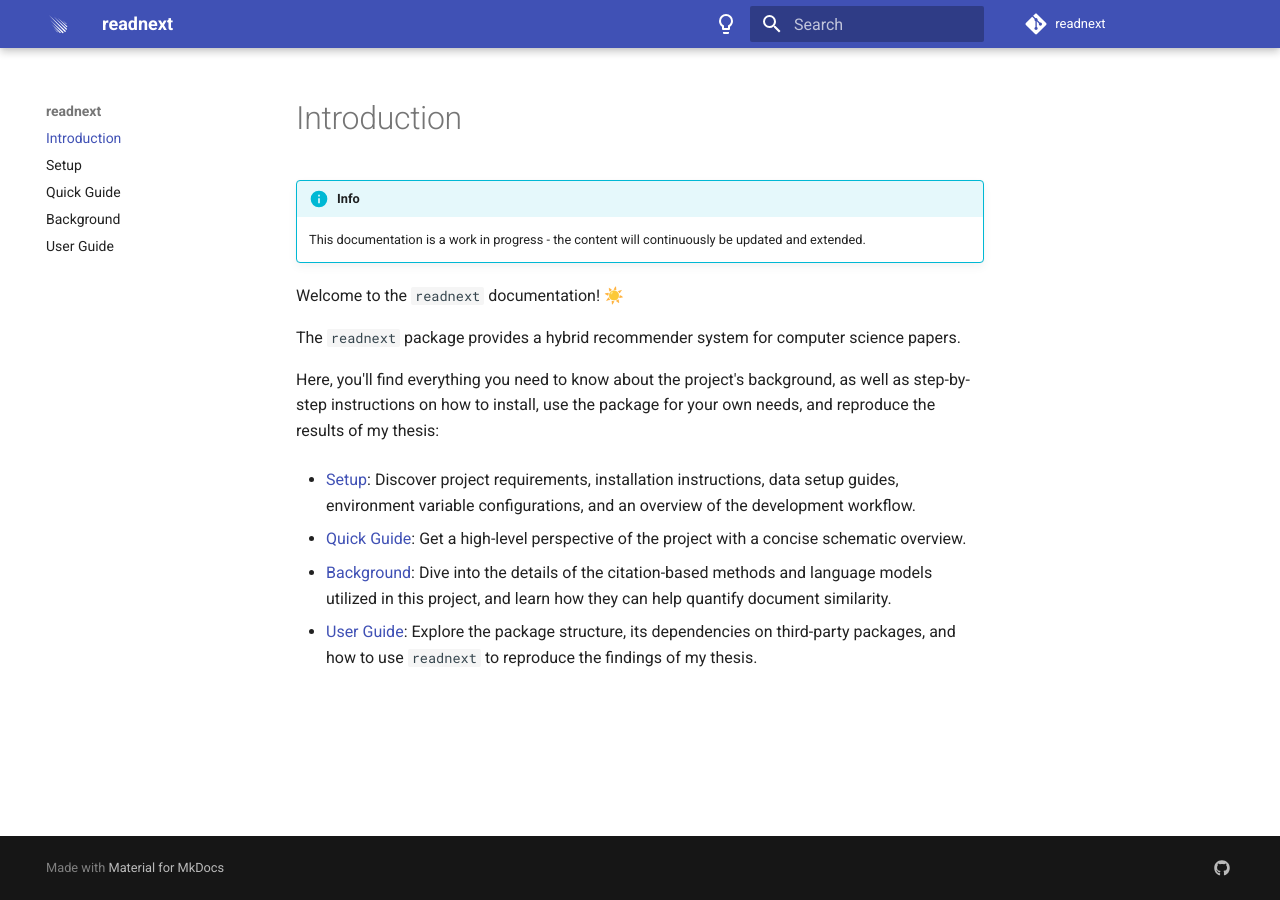
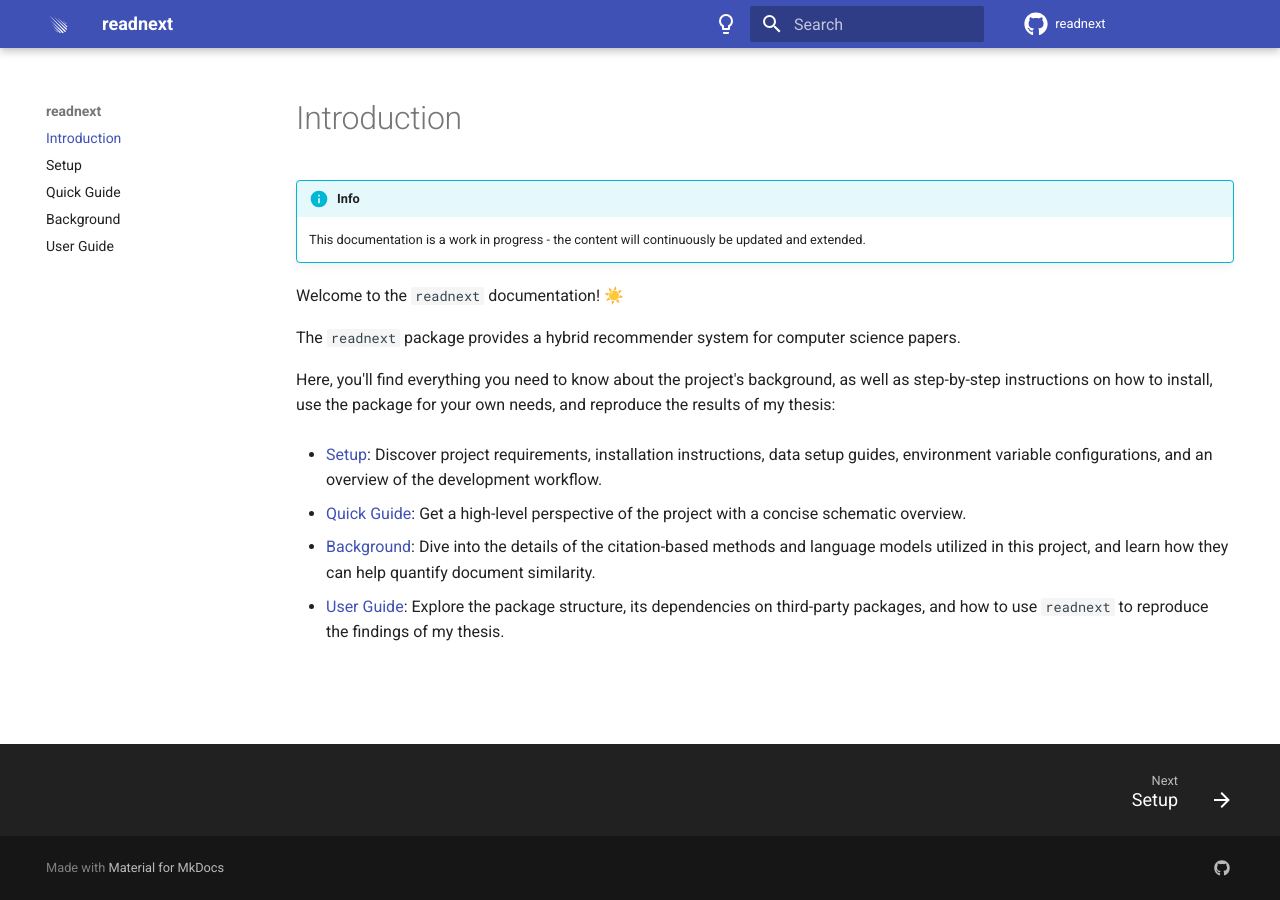
Before and after one commit to joel-beck/readnext, an MkDocs documentation site: the page built from docs/index.md, in a window 1280 px wide. Built offline with MkDocs 1.6.1 and Material for MkDocs 9.7.7, drawn with Linux system fonts in a browser that asks for light colours; comment, search, counter and statistics services are not loaded.

Commit message:
cleaned up mkdocs.yml (#56)

```diff
--- /dev/null
+++ b/docs/javascripts/mathjax.js
@@ -0,0 +1,16 @@
+window.MathJax = {
+  tex: {
+    inlineMath: [["\\(", "\\)"]],
+    displayMath: [["\\[", "\\]"]],
+    processEscapes: true,
+    processEnvironments: true,
+  },
+  options: {
+    ignoreHtmlClass: ".*|",
+    processHtmlClass: "arithmatex",
+  },
+};
+
+document$.subscribe(() => {
+  MathJax.typesetPromise();
+});
--- a/mkdocs.yml
+++ b/mkdocs.yml
@@ -9,16 +9,19 @@ theme:
   name: material
   icon:
     logo: material/meteor # built-in icon search at https://squidfunk.github.io/mkdocs-material/reference/icons-emojis/?h=ic#search # noqa
+    repo: fontawesome/brands/github
   features:
     - content.code.copy # Adds a copy button to code blocks
     - content.tabs.link # Allows linking to specific tabs via URLs
     - navigation.expand # Expands the navigation menu for nested sections
+    - navigation.footer # Displays a footer navigation menu
     - navigation.instant # Enables instant navigation without page reloads
-    - navigation.sections # Organizes the menu into sections based on headers
     - navigation.tracking # Tracks the user's progress through the documentation
     - search.highlight # Highlights search terms in the search results
+    - search.share # Enables sharing of search results via URL
     - search.suggest # Provides search suggestions while typing in the search bar
     - toc.follow # Automatically updates the table of contents as the user scrolls
+    - toc.integrate # Integrates the table of contents into the navigation
   palette:
     - media: "(prefers-color-scheme: light)" # Light Mode
       scheme: default
@@ -37,38 +40,44 @@ plugins:
   - search # Enables search functionality
 
 markdown_extensions:
-  - admonition # Enables collapsible blocks with styled titles for notes, warnings, etc.
-  - attr_list # Allows adding HTML attributes to elements using a consistent syntax
-  - footnotes # Adds support for footnotes in Markdown
-  - markdown.extensions.attr_list # Alternative syntax for adding HTML attributes to elements
-  - md_in_html # Allows embedding Markdown inside HTML tags
-  - pymdownx.details # Enables collapsible content sections using the details HTML tag
-  - pymdownx.emoji: # Adds support for emojis in Markdown
+  - admonition # Enables collapsible blocks with styled titles for notes, warnings, etc. in the documentation
+  - footnotes # Adds support for footnotes in the Markdown files
+  - pymdownx.arithmatex:
+      generic: true # Enables generic output for math expressions using MathJax
+  - pymdownx.betterem # Improves the handling of italic and bold text in Markdown
+  - pymdownx.caret # Adds support for inserting the caret character (^) in Markdown text
+  - pymdownx.details # Enables collapsible content sections using the details HTML tag in Markdown
+  - pymdownx.emoji: # Adds support for emojis in Markdown files
       emoji_index: !!python/name:materialx.emoji.twemoji
       emoji_generator: !!python/name:materialx.emoji.to_svg
-
-  - pymdownx.highlight # Adds syntax highlighting to code blocks
-  - pymdownx.inlinehilite # Enables inline code highlighting for non-block code
-  - pymdownx.keys # Enables rendering of keyboard keys in Markdown
-  - pymdownx.magiclink # Automatically converts URLs and email addresses to links
+  - pymdownx.highlight: # Adds syntax highlighting to code blocks in Markdown
+      use_pygments: true
+      line_spans: __span
+  - pymdownx.inlinehilite # Enables inline code highlighting for non-block code in Markdown
+  - pymdownx.keys # Enables rendering of keyboard keys in Markdown text
+  - pymdownx.magiclink # Automatically converts URLs and email addresses to links in Markdown
+  - pymdownx.mark # Adds support for marking text with a highlight effect in Markdown
+  - pymdownx.smartsymbols # Converts certain text symbols to their corresponding HTML entities
   - pymdownx.snippets # Allows including reusable content snippets in Markdown files
-  - pymdownx.superfences: # Enhances fenced code blocks with custom features
-      custom_fences:
-        - name: mermaid # Adds support for Mermaid diagrams in Markdown
-          class: mermaid
-          format: !!python/name:pymdownx.superfences.fence_code_format
+  - pymdownx.superfences # Enhances Markdown's fenced code block support
   - pymdownx.tabbed: # Enables tabbed content sections in Markdown
-      alternate_style: true # Sets an alternate style for tabs
+      alternate_style: true
   - pymdownx.tasklist: # Adds support for task lists in Markdown
-      custom_checkbox: true # Enables custom checkboxes for task lists
-  - tables # Adds support for tables in Markdown
-  - toc: # Generates a table of contents based on headings
-      permalink: "🔗&#xFE0E;" # Adds a permalink to each heading for easy linking
+      custom_checkbox: true
+  - pymdownx.tilde # Adds support for strikethrough text using tilde (~~) syntax in Markdown
+  - tables # Adds support for tables in Markdown files
+  - toc:
+      permalink: "🔗&#xFE0E;" # Adds a permalink to each heading for easy linking in the documentation
 
 extra:
   social:
     - icon: fontawesome/brands/github
       link: https://github.com/joel-beck/readnext
+
+extra_javascript:
+  - javascripts/mathjax.js # Enables MathJax support for LaTeX math equations
+  - https://polyfill.io/v3/polyfill.min.js?features=es6
+  - https://cdn.jsdelivr.net/npm/mathjax@3/es5/tex-mml-chtml.js
 
 nav: # Navigation menu structure
   - Introduction: index.md
```
